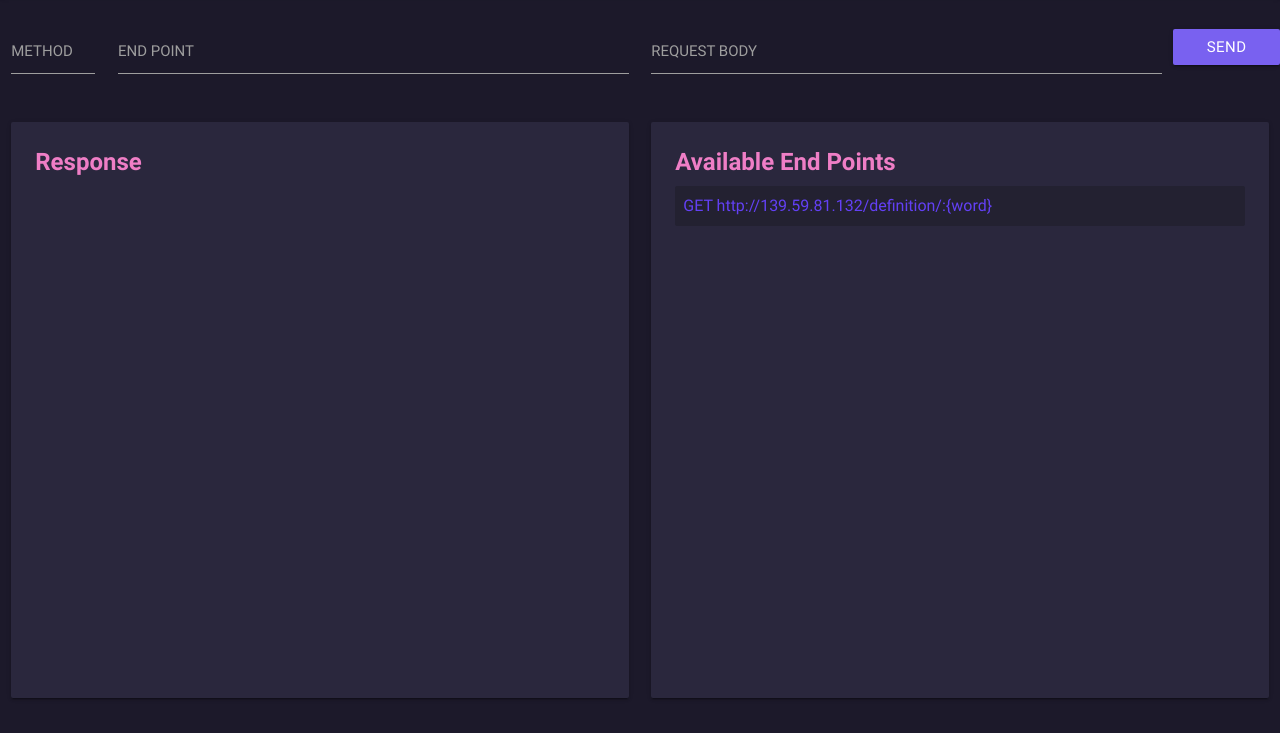
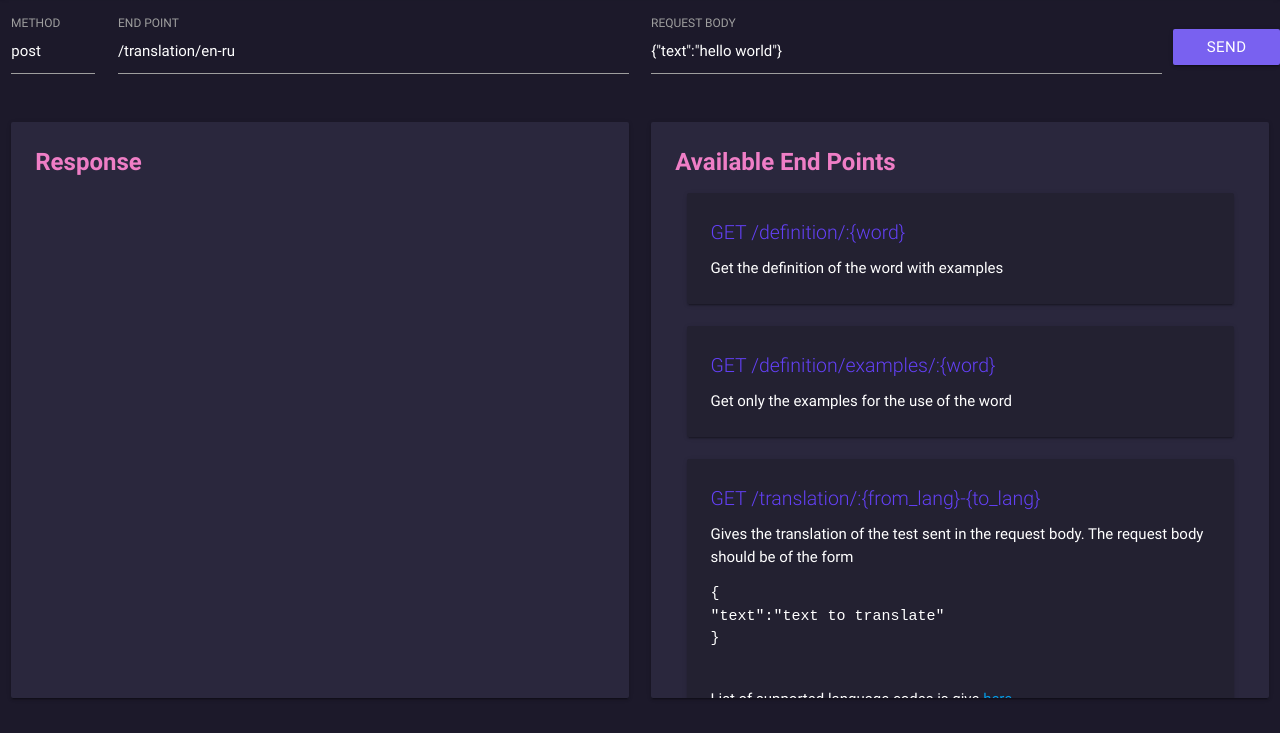
Before and after one commit to kunal-mohta/dictionary-prototype-kettle, a website: page index.html in a window 1280 px wide. Shown: the part 115-848 px from the top of the page. Drawn offline with nearby package versions, Linux system fonts and the light colour scheme.

Commit message:
adding translation

```diff
--- a/index.html
+++ b/index.html
@@ -1,6 +1,7 @@
 <!DOCTYPE html>
 <html>
   <head>
+    <meta charset='utf-8'>
     <!--Import Google Icon Font-->
     <link href="https://fonts.googleapis.com/icon?family=Material+Icons" rel="stylesheet">
     <!--Import materialize.css-->
@@ -15,14 +16,6 @@
 
         .nav-extended{
             background:linear-gradient(to right, #6340f5, #ef7ec6);
-        }
-
-        .endpoints{
-            font-size:2vh;
-            background:#232131;
-            padding:1vh;
-            border-radius:2px;
-            color:#6340f5;
         }
 
         #response-content{
@@ -54,15 +47,15 @@
       <div id="test1" class="col s12" style = "margin-top:2vh">
             <div class="row">
               <div class="input-field col s1">
-                <input id="method" type="text">
+                <input value = "post" id="method" type="text">
                 <label for="first_name2">METHOD</label>
               </div>
               <div class="input-field col s5">
-                <input id="url" type="text">
+                <input value = "/translation/en-ru" id="url" type="text">
                 <label for="first_name2">END POINT</label>
               </div>
               <div class="input-field col s5">
-                <input id="body" type="text">
+                <input value = '{"text":"hello world"}' id="body" type="text">
                 <label for="first_name2">REQUEST BODY</label>
               </div>
               <a id = "send-request" class="waves-effect waves-light btn col s1" style = "margin-top:2vh; background:#7961f0;">send request</a>
@@ -82,22 +75,59 @@
                       <div class="card" style = "background:#2a273d;">
                         <div class="card-content white-text" style = "height:72vh; overflow:scroll;">
                           <span class="card-title" style = "font-weight:bold; color:#ef7ec6;">Available End Points</span>
-                                <div class = "row endpoints">GET http://139.59.81.132/definition/:{word}</div>
+                          <div class="row">
+                            <div class="col m12">
+                              <div class="card" style = "background:#232131;">
+                                <div class="card-content white-text">
+                                  <span class="card-title" style = "color:#6340f5; font-size:130%;">GET /definition/:{word}</span>
+                                  <p>Get the definition of the word with examples</p>
+                                </div>
+                              </div>
+                            </div>
+                            <div class="col m12">
+                                <div class="card" style = "background:#232131;">
+                                  <div class="card-content white-text">
+                                    <span class="card-title" style = "color:#6340f5; font-size:130%;">GET /definition/examples/:{word}</span>
+                                    <p>Get only the examples for the use of the word</p>
+                                  </div>
+                                </div>
+                              </div>
+                              <div class="col m12">
+                                  <div class="card" style = "background:#232131;">
+                                    <div class="card-content white-text">
+                                      <span class="card-title" style = "color:#6340f5; font-size:130%;">GET /translation/:{from_lang}-{to_lang}</span>
+                                      <p>Gives the translation of the test sent in the request body. The request body should be of the form
+                                        <pre>
+&#123;
+"text":"text to translate"
+&#125;
+                                        </pre>
+                                        List of supported language codes is give <a href = "https://tech.yandex.com/translate/doc/dg/concepts/api-overview-docpage/" target = "_blank">here</a>
+                                      </p>
+                                    </div>
+                                  </div>
+                                </div>
+                          </div>
                         </div>
                       </div>
                     </div>
                   </div>
       </div>
     <!--Import jQuery before materialize.js-->
-    <script type="text/javascript" src="https://code.jquery.com/jquery-3.2.1.min.js"></script>
+    <script type="text/javascript" src="jquery-3.2.1.min.js"></script>
     <script type="text/javascript" src="js/materialize.min.js"></script>
     <script>
         function getResponse(){
             console.log("asdf");
             var inputurl = document.getElementById("url").value;
             var baseurl = "http://139.59.81.132";
+            var method = document.getElementById("method").value.toUpperCase();
+            var body = document.getElementById("body").value;
+
+            try{
+              if(method === "GET"){
                 $.ajax({
-                type:'GET',
+                  type:method,
                   url:baseurl+inputurl,
                   complete:function(xhr,textstatus){
                       document.getElementById("response-content").innerHTML = JSON.stringify(xhr.responseJSON, null, 2);
@@ -107,7 +137,26 @@
                   }
                 });
               }
-
+              else if(method === "POST"){
+                $.ajax({
+                  type:method,
+                  url:baseurl+inputurl,
+                  data:JSON.parse(body.toString()),
+                  contentType:'application/x-www-form-urlencoded',
+                  complete:function(xhr,textstatus){
+                      console.log(xhr);
+                      document.getElementById("response-content").innerHTML = JSON.stringify(xhr.responseJSON, null, 2);
+                  },
+                  error:function(xhr,textstatus,err){
+                      console.log(err);
+                  }
+                });
+              }
+            }
+            catch(e){
+              document.getElementById("response-content").innerHTML = "Something went wront \n Error Message: \n"+e;
+            }
+        }
         document.getElementById("send-request").addEventListener("click", getResponse);
     </script>
   </body>
```
Lines whose indentation alone changed are shown as unchanged.
